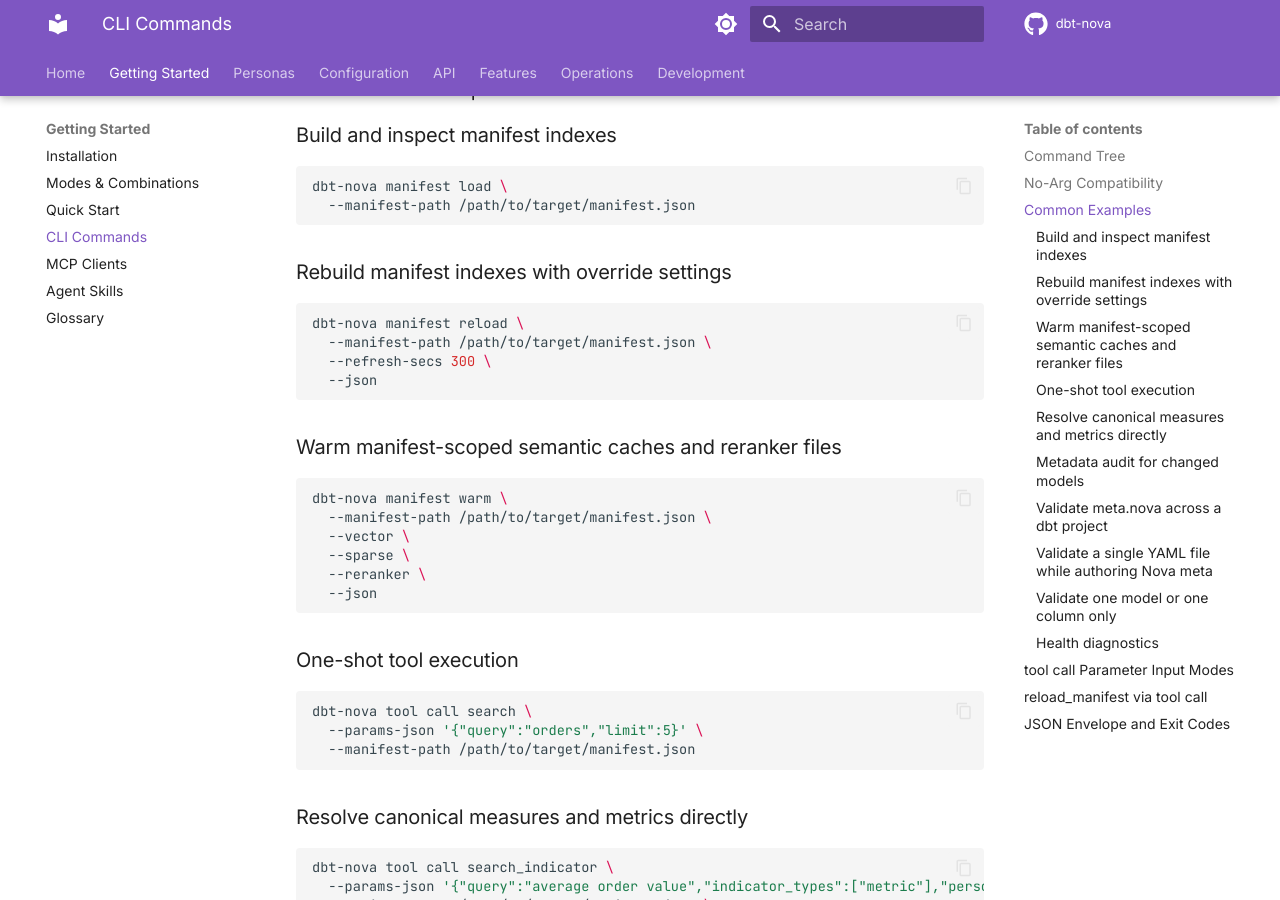
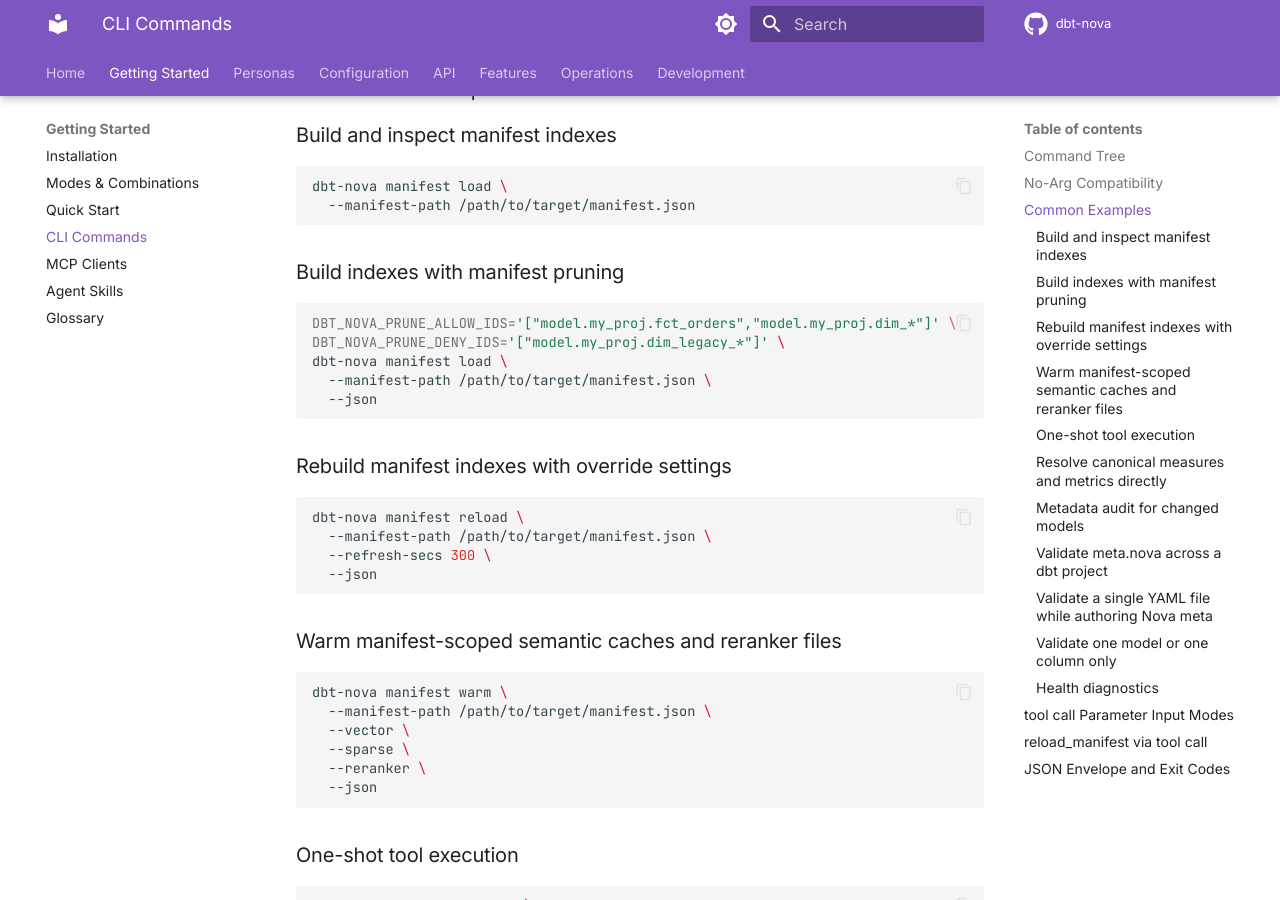
Before and after one commit to joe-broadhead/dbt-nova, an MkDocs documentation site: the page built from docs/getting-started/cli.md, in a window 1280 px wide and 900 px high, scrolled down 1253 px. Built offline with MkDocs 1.6.1 and Material for MkDocs 9.7.7, drawn with Linux system fonts in a browser that asks for light colours; comment, search, counter and statistics services are not loaded.

````diff
--- a/docs/getting-started/cli.md
+++ b/docs/getting-started/cli.md
@@ -62,6 +62,16 @@ curl -fsS http://127.0.0.1:8080/readyz
 ```bash
 dbt-nova manifest load \
   --manifest-path /path/to/target/manifest.json
+```
+
+### Build indexes with manifest pruning
+
+```bash
+DBT_NOVA_PRUNE_ALLOW_IDS='["model.my_proj.fct_orders","model.my_proj.dim_*"]' \
+DBT_NOVA_PRUNE_DENY_IDS='["model.my_proj.dim_legacy_*"]' \
+dbt-nova manifest load \
+  --manifest-path /path/to/target/manifest.json \
+  --json
 ```
 
 ### Rebuild manifest indexes with override settings
````
Also changed, not shown: README.md (+4 -0 lines), docs/configuration/reference.md (+7 -0 lines), docs/getting-started/mcp-clients.md (+9 -0 lines), 1 other file.
